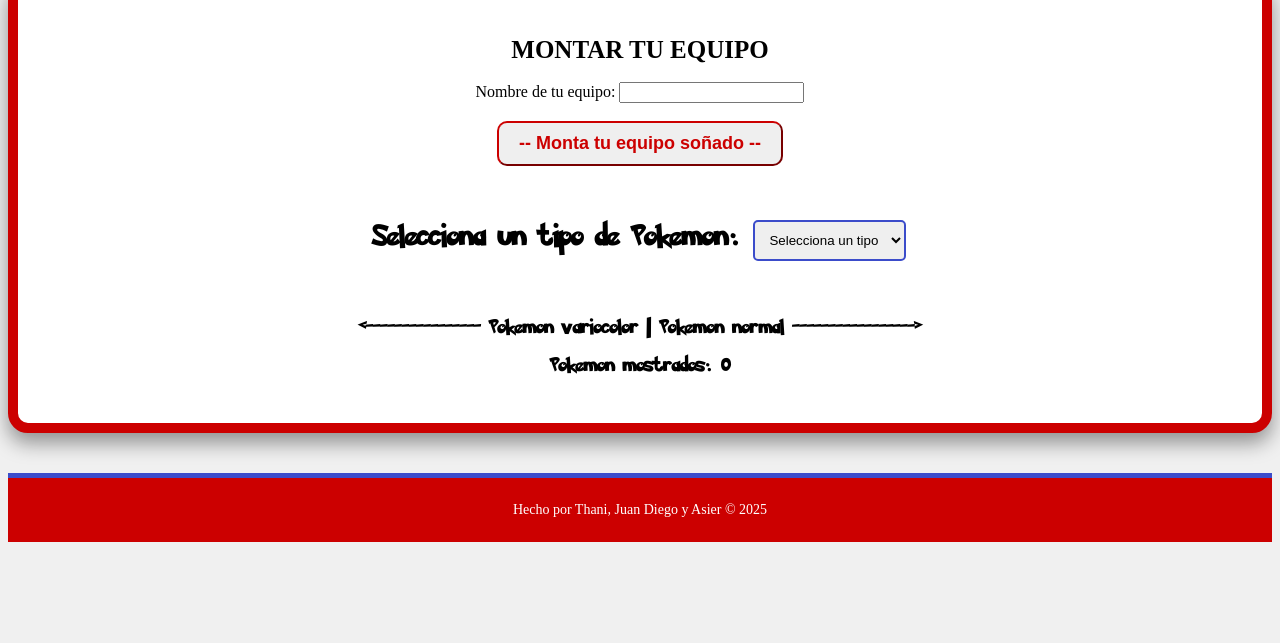
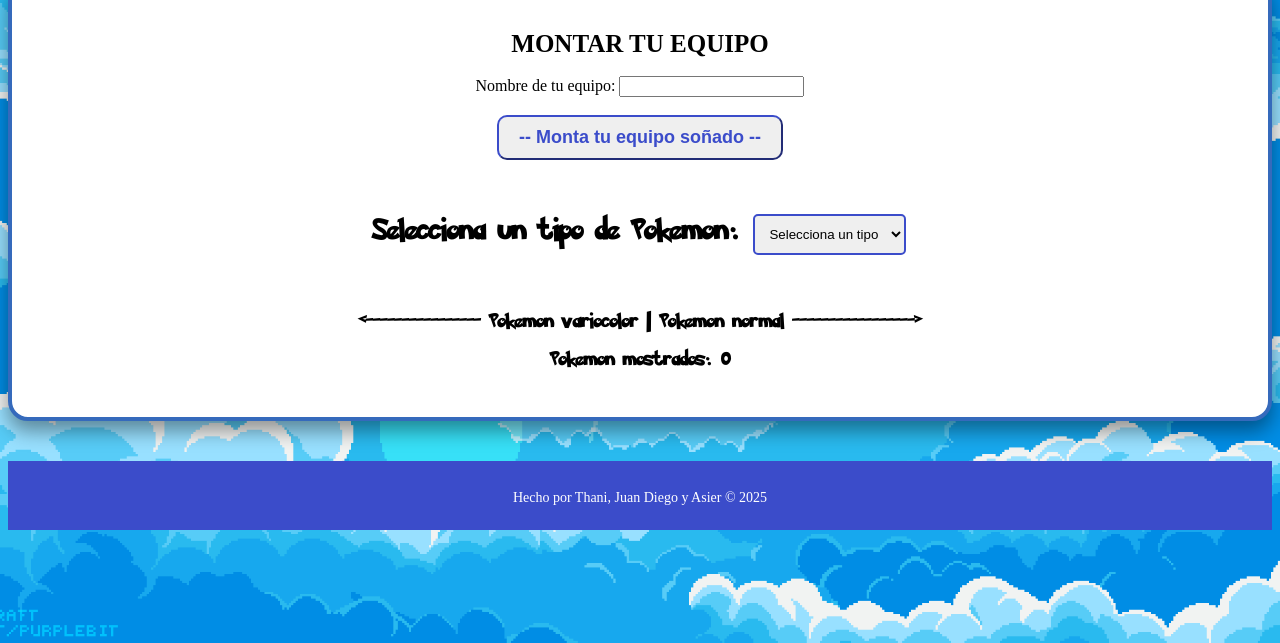
Before and after one commit to Juandii22/POKE-API, a plain HTML site: page POKEMON API/typesSymbols/index.html in a window 1280 px wide. Shown: the part 157-800 px from the top of the page. Drawn offline with Linux system fonts and the light colour scheme; no server answers.

Commit message:
adición del fondo .gif

```diff
--- a/POKEMON API/javascript/pokemonjs.js
+++ b/POKEMON API/javascript/pokemonjs.js
@@ -1,7 +1,12 @@
 const pokemonSelect = document.getElementById("pokemon");
 const pokemonList = document.getElementById("pokemonList");
 const pokemonCount = document.getElementById("pokemonCount");
+const pokeBody = document.getElementById("pokeBody");
 let pokecount = 0;
+
+function capitalizeFirstLetter(text) { // funcion para que en los títulos sean capitalizados (ej: Juan, Pepe)
+    return text.charAt(0).toUpperCase() + text.slice(1);
+}
 
 fetch('https://pokeapi.co/api/v2/type')
     .then(response => response.json())
@@ -20,6 +25,7 @@
                 insertPokemon(pokemon);
             });
         });
+    pokeBody.style.backgroundImage = "../images/" + pokemonSelect.value + ".gif";
 });
 
 function insertPokemon(pokemones) {
@@ -32,9 +38,7 @@
             pokecount++;
             pokemonCount.textContent = pokecount;
             pokeType = data.types.map(type => type.type.name).join(", ");
-            console.log(pokeType);
             poketypeArray = pokeType.split(", ");
-            console.log(poketypeArray);
 
             li.classList.add("pokemoncard");
             li.innerHTML = `
@@ -69,7 +73,3 @@
     option.textContent = capitalizeFirstLetter(type.name);
     pokemonSelect.appendChild(option);
 }
-
-function capitalizeFirstLetter(text) { // funcion para que en los títulos sean capitalizados (ej: Juan, Pepe)
-    return text.charAt(0).toUpperCase() + text.slice(1);
-}
--- a/POKEMON API/styles/style.css
+++ b/POKEMON API/styles/style.css
@@ -30,23 +30,24 @@
   font-style: normal;
 }
 
-
 html {
   text-align: center;
-  /* NUEVOS ESTILOS POKÉMON (Añadidos) */
-  background-color: #f0f0f0;
-  /* Fondo gris claro, típico de interfaz */
 }
 
-/* Estilo para el contenedor principal de la Pokédex */
+body {
+  background-image: url('../images/fondo.gif');
+  background-repeat: no-repeat;
+  background-size: cover;
+  background-attachment: fixed;
+  background-position: center center;
+}
+
 main {
-  max-width: 1200px;
+  max-width: 1500px;
   margin: 20px auto;
   padding: 30px;
   background-color: #ffffff;
-  /* Fondo blanco para el contenido */
-  border: 10px solid #cc0000;
-  /* Borde rojo Pokédex */
+  border: 4px solid #356abc;
   border-radius: 20px;
   box-shadow: 0 10px 20px rgba(0, 0, 0, 0.4);
 }
@@ -64,7 +65,6 @@
   padding: 10px;
   border-radius: 5px;
   border: 2px solid #3b4cca;
-  /* Borde azul Pokédex */
 }
 
 #pokemonLabel {
@@ -107,16 +107,16 @@
   font-weight: bold;
   font-size: 20px;
   /* Reducido un poco para mejor lectura */
-  background-color: #ffffffb7;
+  background-color: #ffffffee;
   /* Fondo ligeramente gris para contraste */
   transition: transform 0.3s ease, box-shadow 0.3s ease;
-  box-shadow: 0 4px 8px rgba(0, 0, 0, 0.2);
+  box-shadow: 0 4px 8px rgba(241, 241, 241, 0.74);
   /* Sombra inicial sutil */
 }
 
 .pokemoncard:hover {
   transform: scale(1.03);
-  /* Menos agresivo que 1.05 */
+  background-color: rgba(241, 241, 241, 0.952);
   box-shadow: 0 12px 24px rgba(0, 0, 0, 0.5);
   /* Sombra más fuerte al pasar el ratón */
   border-color: #ffcc03;
@@ -147,7 +147,7 @@
 /* Estilos de los colores de fondo de los tipos (se mantienen igual, son perfectos) */
 
 #normal {
-  background-color: #bfb16e;
+  background-color: #b3b3b3;
 }
 
 #fighting {
@@ -229,8 +229,8 @@
 /* Nuevos estilos para el formulario y botones */
 
 #equipo {
-  color: #cc0000;
-  border-color: #cc0000;
+  color: #3b4cca;
+  border-color: #3b4cca;
   font-weight: bold;
   padding: 10px 20px;
   border-radius: 10px;
@@ -240,9 +240,9 @@
 }
 
 #equipo:hover {
-  background-color: #cc0000;
-  color: white;
-  border-color: white;
+  background-color: #3b4cca;
+  color: #ffcc03;
+  border: 2px solid #3b4cca;
 }
 
 
@@ -259,10 +259,8 @@
 footer {
   margin-top: 40px;
   padding: 10px;
-  background-color: #cc0000;
-  /* Rojo */
   color: white;
   font-size: 14px;
+  background-color: #3b4cca;
   border-top: 5px solid #3b4cca;
-  /* Borde azul */
 }
--- a/POKEMON API/typesSymbols/index.html
+++ b/POKEMON API/typesSymbols/index.html
@@ -9,7 +9,7 @@
     <script src="../javascript/pokemonjs.js" defer></script> <!-- Enlace al archivo JS -->
 </head>
 
-<body>
+<body id="pokeBody">
     <header>
         <img src="../images/fontbolt.png" alt="Pokemon">
     </header>
@@ -37,7 +37,6 @@
         <ul id="pokemonList">
         </ul>
     </main>
-
     <footer>
         <p>Hecho por Thani, Juan Diego y Asier &copy; 2025</p>
     </footer>
```
Also changed, not shown: POKEMON API/images/fondo.gif (added), POKEMON API/images/normal.gif (added).
